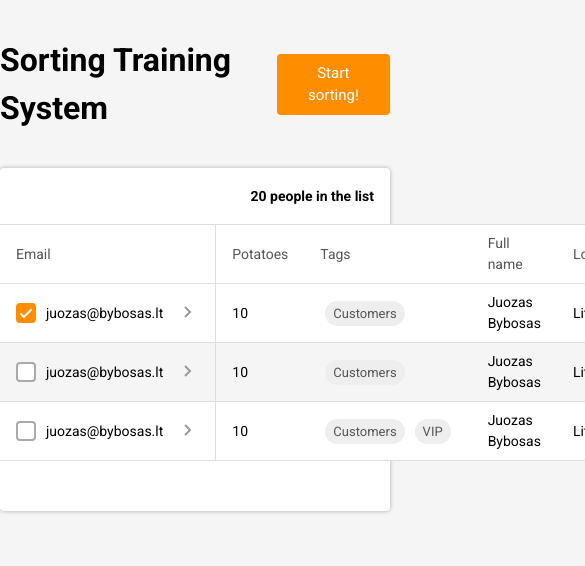
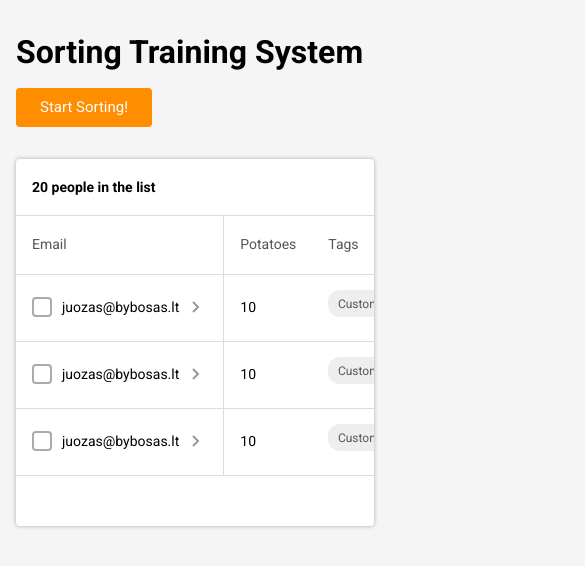
Before and after one commit to plabon-asad/sorting-training-system, a Vue app: page / in a window 390 px wide. Shown: the top 566 px of the page, 585 px wide, since content can reach past the window. Built offline with nearby package versions, Linux system fonts and the light colour scheme.

Commit message:
Responsive code

```diff
--- a/src/App.vue
+++ b/src/App.vue
@@ -19,53 +19,46 @@ const closeModal = () => {
 </script>
 
 <template>
-  <header class="">
+  <header class="header-section">
     <div class="container">
       <div class="title-section">
         <h2>Sorting Training System</h2>
-        <button @click="openModal" class="btn primary-btn">Start sorting!</button>
+        <button @click="openModal" class="btn primary-btn">Start Sorting!</button>
       </div>
     </div>
   </header>
+
   <main class="container">
-    <div class="table-card b-shadow">
+    <section class="table-card b-shadow">
       <div class="table-card-head">
-        <strong>20 people in the list </strong>
+        <strong>20 people in the list</strong>
       </div>
       <div class="table-card-body">
+        <!-- Responsive table wrapper -->
+        <div class="table-responsive">
           <table>
             <thead>
             <tr>
               <th>Email</th>
               <th>Potatoes</th>
               <th>Tags</th>
-            <th>Full name</th>
+              <th>Full Name</th>
               <th>Location</th>
             </tr>
             </thead>
-
             <tbody>
+            <!-- Example row -->
             <tr>
               <td>
                 <div class="checkbox-wrap">
                   <div class="checkbox">
-                  <input type="checkbox" checked="checked" id="vehicle1" name="vehicle1" value="Bike">
-                  <label for="vehicle1"> juozas@bybosas.lt</label>
-                </div>
-                <IconCaret class="icon-caret"/>
-              </div>
-            </td>
-            <td>10</td>
-            <td><span class="chip-gray">Customers</span></td>
-            <td>Juozas Bybosas</td>
-            <td>Lithuania</td>
-          </tr>
-          <tr class="table-active">
-            <td>
-              <div class="checkbox-wrap">
-                <div class="checkbox">
-                  <input type="checkbox" id="vehicle1" name="vehicle1" value="Bike">
-                  <label for="vehicle1"> juozas@bybosas.lt</label>
+                    <input
+                        type="checkbox"
+                        id="email1"
+                        name="email1"
+                        value="user1"
+                    />
+                    <label for="email1">juozas@bybosas.lt</label>
                   </div>
                   <IconCaret class="icon-caret"/>
                 </div>
@@ -79,63 +72,85 @@ const closeModal = () => {
               <td>
                 <div class="checkbox-wrap">
                   <div class="checkbox">
-                  <input type="checkbox" id="vehicle1" name="vehicle1" value="Bike">
-                  <label for="vehicle1"> juozas@bybosas.lt</label>
+                    <input
+                        type="checkbox"
+                        id="email1"
+                        name="email1"
+                        value="user1"
+                    />
+                    <label for="email1">juozas@bybosas.lt</label>
                   </div>
                   <IconCaret class="icon-caret"/>
                 </div>
               </td>
               <td>10</td>
-            <td>
-              <span class="chip-gray">Customers</span>
-              <span class="chip-gray">VIP</span>
-            </td>
+              <td><span class="chip-gray">Customers</span></td>
               <td>Juozas Bybosas</td>
               <td>Lithuania</td>
             </tr>
-
+            <tr>
+              <td>
+                <div class="checkbox-wrap">
+                  <div class="checkbox">
+                    <input
+                        type="checkbox"
+                        id="email1"
+                        name="email1"
+                        value="user1"
+                    />
+                    <label for="email1">juozas@bybosas.lt</label>
+                  </div>
+                  <IconCaret class="icon-caret"/>
+                </div>
+              </td>
+              <td>10</td>
+              <td><span class="chip-gray">Customers</span></td>
+              <td>Juozas Bybosas</td>
+              <td>Lithuania</td>
+            </tr>
             </tbody>
-
-
           </table>
         </div>
       </div>
+    </section>
   </main>
 
-  <SortingModal :isModalOpen="isModalOpen" @close="closeModal" />
-
+  <SortingModal :isModalOpen="isModalOpen" @close="closeModal"/>
 </template>
 
+
 <style scoped>
+/* General container styles */
+.container {
+  max-width: 1200px;
+  margin: 0 auto;
+  padding: 0 1rem;
+}
+
+/* Title Section */
 .title-section {
   display: flex;
   justify-content: space-between;
   align-items: center;
+  margin: 2rem 0;
   gap: 1rem;
-  margin: 36px 0;
-
-  //border: 1px solid black;
 }
 
 .title-section h2 {
-  font-size: 32px;
+  font-size: 2rem;
+  line-height: 2.5rem;
   font-weight: bold;
   color: black;
 }
 
-.container {
-  max-width: 1200px;
-  margin: 0 auto;
+/* Table Card */
+.table-card {
+  background-color: white;
+  padding-bottom: 3.125rem;
+  border-radius: 0.25rem;
 }
 
-/* Card of table */
-.table-card {
-  background-color: white;
-  padding-bottom: 50px;
-  border-radius: 4px;
-}
-
-.table-card .table-card-head {
+.table-card-head {
   text-align: right;
   padding: 1rem;
 }
@@ -145,63 +160,65 @@ const closeModal = () => {
   font-size: 14px;
 }
 
-/* Table design */
+/* Table Styles */
+.table-responsive {
+  overflow-x: auto; /* Add horizontal scrolling for small screens */
+}
 
 table {
   width: 100%;
+  border-collapse: collapse;
+  background-color: white;
   text-align: left;
-  background-color: white;
+  font-size: 0.875rem;
 }
 
-table, th, td {
+table th,
+table td {
+  padding: 0.75rem 1rem;
+  border-top: 1px solid var(--border-color);
+}
+
+thead th {
   border-top: 1px solid var(--border-color);
   padding: 0.5rem 1rem;
-  //color: red;
   color: var(--text-table);
   font-size: 14px;
   font-weight: 400;
-
 }
 
-table tbody tr > td {
-  color: black
+thead th:first-child {
+  border-right: 1px solid var(--border-color);
 }
 
-table tbody > tr:last-child {
+tbody tr > td {
+  color: black;
+}
+
+tbody tr:hover {
+  background-color: var(--bg-gray);
+}
+
+tbody tr.table-active {
+  background-color: var(--bg-gray);
+}
+
+tbody td:first-child {
+  border-right: 1px solid var(--border-color);
+}
+
+tbody tr:last-child td {
   border-bottom: 1px solid var(--border-color);
 }
 
-table thead > tr > th:first-child {
-  border-right: 1px solid var(--border-color);
-}
-
-table tbody > tr > td:first-child {
-  border-right: 1px solid var(--border-color);
-}
-
-table tbody > tr:hover {
-  background-color: var(--bg-gray);
-}
-
-td > .checkbox-wrap {
-  display: flex;
-  justify-content: space-between;
-  align-items: center;
-  gap: 1rem;
-}
-
-td > .checkbox-wrap .checkbox {
-  display: table;
-}
-
-td > .checkbox-wrap .checkbox input, td > .checkbox-wrap .checkbox label {
-  cursor: pointer;
-}
-
-td > .checkbox-wrap .checkbox input {
-  display: table-cell;
-  vertical-align: middle;
-  margin-right: 1rem;
+.chip-gray {
+  display: inline-block;
+  background-color: var(--chip-gray);
+  color: var(--text-table);
+  font-size: 0.75rem;
+  padding: 0.3rem 0.6rem;
+  border-radius: 12px;
+  margin-right: 0.25rem;
 }
 
 .icon-caret {
@@ -212,27 +229,19 @@ td > .checkbox-wrap .checkbox input {
   padding: 3px 5px;
 }
 
-.chip-gray {
-  color: var(--text-table);
-  background-color: var(--chip-gray);
-  margin: 5px;
-  padding: 5px 8px;
-  border-radius: 20px;
-  font-size: 13px;
+/* Checkbox Styles */
+.checkbox-wrap {
+  display: flex;
+  justify-content: space-between;
+  align-items: center;
+  gap: 0.5rem;
 }
 
-.table-active {
-  background-color: var(--bg-gray);
+.checkbox input[type="checkbox"] {
+  display: none; /* Hide native checkbox */
 }
 
-/* Checkbox design */
-/* Hide the native checkbox */
-.checkbox-wrap .checkbox input[type="checkbox"] {
-  display: none;
-}
-
-/* Custom checkbox box */
-.checkbox-wrap .checkbox label {
+.checkbox label {
   position: relative;
   padding-left: 30px;
   cursor: pointer;
@@ -240,8 +249,7 @@ td > .checkbox-wrap .checkbox input {
   line-height: 20px;
 }
 
-/* Create the checkbox box */
-.checkbox-wrap .checkbox label::before {
+.checkbox label::before {
   content: '';
   position: absolute;
   top: 0;
@@ -250,36 +258,46 @@ td > .checkbox-wrap .checkbox input {
   height: 20px;
   border: 2px solid #aaa;
   border-radius: 4px;
-  background-color: #fff;
+  background-color: white;
   transition: all 0.2s;
 }
 
-/* Add the custom checkmark (tick) */
-.checkbox-wrap .checkbox label::after {
+.checkbox label::after {
   content: '';
   position: absolute;
   top: 3px;
   left: 7px;
   width: 6px;
   height: 12px;
-  border: solid white; /* Color of the tick */
+  border: solid white;
   border-width: 0 2px 2px 0;
   transform: rotate(45deg);
   opacity: 0;
   transition: opacity 0.2s;
 }
 
-/* When checkbox is checked */
-.checkbox-wrap .checkbox input[type="checkbox"]:checked + label::before {
+.checkbox input[type="checkbox"]:checked + label::before {
   border-color: var(--primary-color);
   background-color: var(--primary-color);
 }
 
-.checkbox-wrap .checkbox input[type="checkbox"]:checked + label::after {
+.checkbox input[type="checkbox"]:checked + label::after {
   opacity: 1;
 }
 
-.display-none {
-  display: none;
+/* Responsive Styles */
+@media (max-width: 768px) {
+  .title-section {
+    flex-direction: column;
+    align-items: flex-start;
+  }
+
+  .table-card-head {
+    text-align: left;
+  }
+
+  .chip-gray {
+    margin-bottom: 0.5rem;
+  }
 }
 </style>
--- a/src/style.css
+++ b/src/style.css
@@ -65,3 +65,21 @@ button.primary-btn:active {
     -moz-box-shadow: 0px 0px 4px 0px rgba(0, 0, 0, 0.3);
     box-shadow: 0px 0px 4px 0px rgba(0, 0, 0, 0.3);
 }
+
+/* Validation text design */
+.text {
+    color: var(--text-table);
+    font-size: 13px;
+}
+
+.text-warning {
+    color: var(--primary-color)
+}
+
+.text-danger {
+    color: darkred
+}
+
+.text-success {
+    color: darkgreen
+}
```
Also changed, not shown: src/components/SortingModal.vue (+77 -38 lines). Lines whose indentation alone changed are shown as unchanged.
